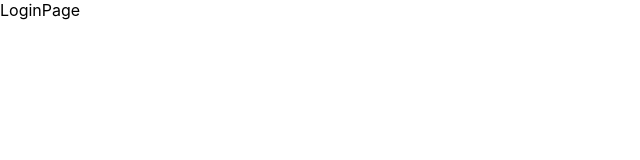
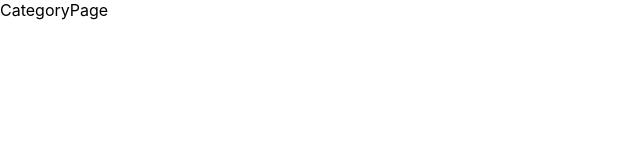
Before and after one commit to rlftn510/React-TypeScript, a React (Create React App) app in the folder project/: page /category in a window 1280 px wide. Shown: the top 160 px of the page, without its empty margins (0-640 px from the left). Built offline with nearby package versions, Linux system fonts and the light colour scheme.

Commit message:
페이지 추가 및 연결

```diff
--- a/project/src/App.js
+++ b/project/src/App.js
@@ -2,14 +2,18 @@ import React from 'react';
 import { Route, Switch } from 'react-router-dom'
 
 import './App.css';
-import LoginPage from './views/LoginPage'
+import LandingPage from './views/LandingPage/LandingPage'
+import LoginPage from './views/LoginPage/LoginPage'
+import CategoryPage from './views/CategoryPage/CategoryPage'
 
 
 function App() {
   return (
     <>
       <Switch>
-         <Route path={'/'} component={ LoginPage } />
+         <Route exact path={'/'} component={ LandingPage } />
+         <Route exact path='/login' component={ LoginPage } />
+         <Route exact path='/category' component={ CategoryPage } />
       </Switch>
     </>
   );
--- /dev/null
+++ b/project/src/views/CategoryPage/CategoryPage.js
@@ -0,0 +1,11 @@
+import React from 'react'
+
+function CategoryPage() {
+   return (
+      <div>
+         CategoryPage
+      </div>
+   )
+}
+
+export default CategoryPage
--- /dev/null
+++ b/project/src/views/LandingPage/LandingPage.js
@@ -0,0 +1,11 @@
+import React from 'react'
+
+function LandingPage() {
+   return (
+      <div>
+         LandingPage12
+      </div>
+   )
+}
+
+export default LandingPage
```
Also changed, not shown: project/src/views/LoginPage/LoginPage.js (renamed from project/src/views/LoginPage/index.js), 1 other file (tests, documents, lock files or other folders).
